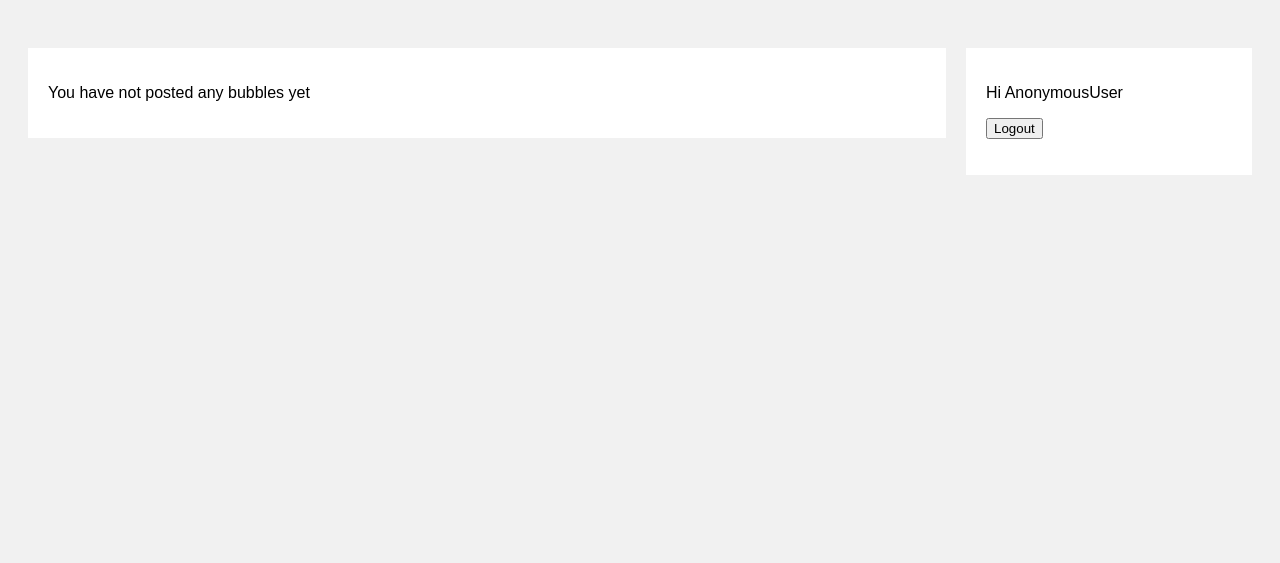
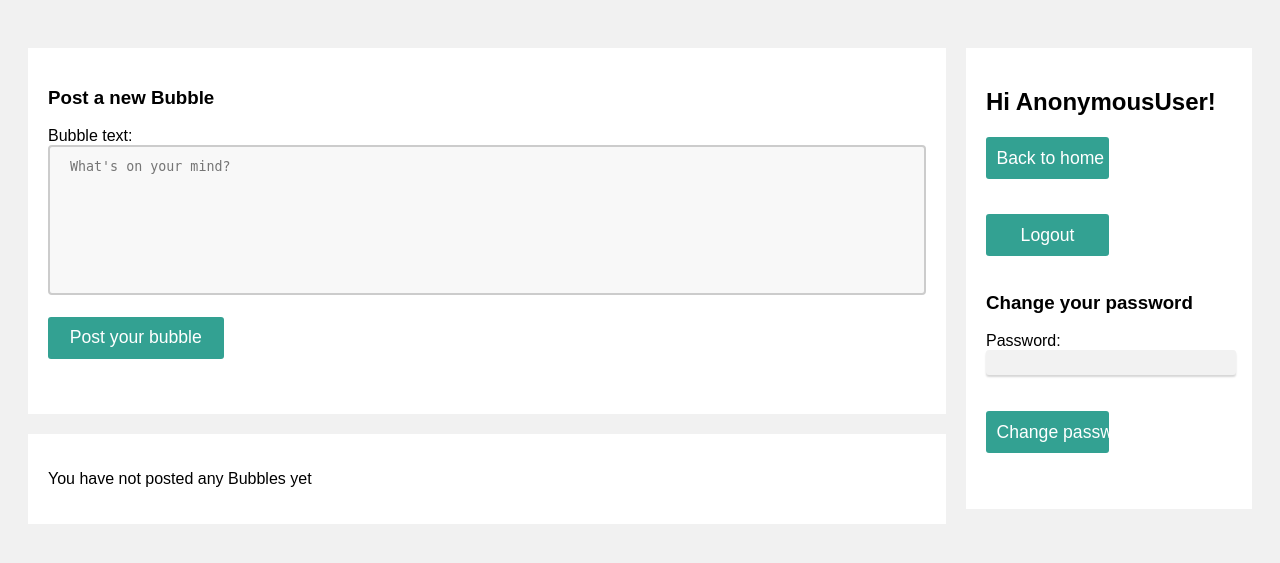
Before and after one commit to amalia53/cyber-security-project-I, a Django app: template csproject/bubbles/templates/bubbles/userpage.html in a window 1280 px wide. Shown: the top 563 px of the page. Run offline with Django 5.2, Linux system fonts and the light colour scheme; the template is opened without the code that fills it: values that come from a table or form of the project are taken from there, others are empty.

Commit message:
delete working

```diff
--- /dev/null
+++ b/csproject/bubbles/forms.py
@@ -0,0 +1,70 @@
+from django import forms
+from django.forms import ModelForm
+from .models import User, Bubble
+
+class RegistrationForm(ModelForm):
+
+    password = forms.CharField(widget = forms.PasswordInput)
+
+    class Meta:
+        model = User
+        fields = ['username', 'password']
+
+    def clean(self):
+        cleaned_data = super().clean()
+        username = cleaned_data.get('username')
+        password = cleaned_data.get('password')
+
+        if username and len(username) < 3:
+            self.add_error('username', 'Username should be at least 3 characters long.')
+
+        if User.objects.filter(username__iexact=username).exists():
+            self.add_error('username', 'Username already in use.')
+
+        if password and len(password) < 5:
+            self.add_error('password', 'Password should be at least 5 characters long.')
+
+        return cleaned_data
+
+class LoginForm(forms.Form):
+
+    username = forms.CharField()
+    password = forms.CharField(widget = forms.PasswordInput)
+
+    def clean(self):
+        cleaned_data = super().clean()
+        username = cleaned_data.get('username')
+        password = cleaned_data.get('password')
+
+        if not User.objects.filter(username__iexact=username).exists():
+            self.add_error('username', 'User not found')
+
+        if User.objects.filter(username=username).exists() and not User.objects.filter(username=username, password=password).exists():
+            self.add_error('password', 'Password incorrect')
+
+        return cleaned_data
+
+class ChangePwForm(ModelForm):
+
+    password = forms.CharField(widget = forms.PasswordInput)
+
+    class Meta:
+        model = User
+        fields = ['password']
+
+    def clean(self):
+        cleaned_data = super().clean()
+        password = cleaned_data.get('password')
+
+        if password and len(password) < 5:
+            self.add_error('password', 'Password should be at least 5 characters long.')
+
+class PostForm(ModelForm):
+
+    bubble_text = forms.CharField(widget=forms.Textarea(attrs={'rows':'5',
+                                                               'cols':'42',
+                                                               'placeholder':"What's on your mind?"}))
+
+    class Meta:
+        model = Bubble
+        fields = ['bubble_text']
--- a/csproject/bubbles/models.py
+++ b/csproject/bubbles/models.py
@@ -1,10 +1,9 @@
 from django.db import models
 
-from django.db import models
+from django import forms
 
 class User(models.Model):
     username = models.CharField(max_length=15)
-
     password = models.CharField(max_length=20)
     # Fix the invulnerability by hashing password in the database
     # password = models. hashed?
--- a/csproject/bubbles/templates/bubbles/userpage.html
+++ b/csproject/bubbles/templates/bubbles/userpage.html
@@ -9,7 +9,6 @@
         background: #f1f1f1;
     }
 
-    /* Header/Blog Title */
     .header {
         padding: 30px;
         font-size: 40px;
@@ -17,28 +16,100 @@
         background: white;
     }
 
-    /* Create two unequal columns that floats next to each other */
-    /* Left column */
     .leftcolumn {
         float: left;
         width: 75%;
     }
 
-    /* Right column */
     .rightcolumn {
         float: left;
         width: 25%;
         padding-left: 20px;
+
     }
 
-    /* Add a card effect for articles */
     .card {
         background-color: white;
         padding: 20px;
         margin-top: 20px;
     }
 
-    /* Clear floats after the columns */
+    input[type=text] {
+        border-radius: 3px;
+        background-color: #f2f2f2;
+        box-shadow: 0px 2px 2px #d6d6d6;
+        border: none;
+        padding: 2%;
+        margin-bottom: 15px;
+        width: 250px;
+        box-sizing: border-box;
+    }
+
+    .left_column_button {
+        margin-top: 1.2em;
+        margin-bottom: 2em;
+        display: block;
+        width: 20%;
+        background-color: #33A192;
+        color: white;
+        border: none;
+        padding: .6em;
+        font-weight: 500;
+        font-size: 1.1em;
+        border-radius: 3px;
+    }
+
+    .right_column_button {
+        margin-top: 1.2em;
+        margin-bottom: 2em;
+        display: block;
+        width: 50%;
+        background-color: #33A192;
+        color: white;
+        border: none;
+        padding: .6em;
+        font-weight: 500;
+        font-size: 1.1em;
+        border-radius: 3px;
+    }
+
+    .delete_button {
+        margin-top: 1.2em;
+        margin-bottom: 2em;
+        margin-left: 1100;
+        display: block;
+        width: 6%;
+        background-color: #a13333;
+        color: white;
+        border: none;
+        padding: .2em;
+        font-weight: 500;
+        font-size: 1.0em;
+        border-radius: 3px;
+    }
+
+    input[type=password] {
+        border-radius: 3px;
+        background-color: #f2f2f2;
+        box-shadow: 0px 2px 2px #d6d6d6;
+        border: none;
+        padding: 2%;
+        margin-bottom: 15px;
+        width: 250px;
+        box-sizing: border-box;
+    }
+
+    textarea {
+        width: 100%;
+        height: 150px;
+        padding: 12px 20px;
+        box-sizing: border-box;
+        border: 2px solid #ccc;
+        border-radius: 4px;
+        background-color: #f8f8f8;
+        resize: none;
+    }
+
     .row:after {
         content: "";
         display: table;
@@ -59,25 +130,49 @@
 
 <div class="row">
     <div class="leftcolumn">
+        <div class="card">
+            <h3>Post a new Bubble</h3>
+            <form action="{% url 'post' %}" method="POST">
+                {% csrf_token %}
+                {{ post_form.as_p }}
+                <!-- <textarea id="bubble_text" name="bubble_text" placeholder="What's on your mind?"></textarea> -->
+                <input class="left_column_button" type="submit" value="Post your bubble">
+            </form>
+        </div>
         {% if user_bubbles %}
         {% for bubble in user_bubbles %}
         <div class="card">
-            <h5>Published on {{ bubble.pub_time }} by {{ bubble.author }}</h5>
+            <h5>Published on {{ bubble.pub_time }} by {{ bubble.author }} </h5>
             <p>{{ bubble.bubble_text }}</p>
+            <form action="{% url 'delete_bubble' bubble_id=bubble.id %}">
+                {% csrf_token %}
+                <input class="delete_button" type="submit" value="Delete">
+            </form>
         </div>
         {% endfor %}
         {% else %}
         <div class="card">
-            <p>You have not posted any bubbles yet</p>
+            <p>You have not posted any Bubbles yet</p>
         </div>
         {% endif %}
     </div>
     <div class="rightcolumn">
         <div class="card">
-            <p>Hi {{ user }} </p>
+            <h2>Hi {{ user }}! </h2>
+            <form action="/">
+                <input class="right_column_button" type="submit" value="Back to home">
+            </form>
             <form action="{% url 'logout' %}" method="POST">
                 {% csrf_token %}
-                <input type="submit" value="Logout">
+                <input class="right_column_button" type="submit" value="Logout">
+            </form>
+            <h3>Change your password</h3>
+            <form action="{% url 'changepw' %}" method="POST">
+                {% csrf_token %}
+                {{ change_pw_form.as_p }}
+                <!-- <label for="pw">New password:</label><br>
+                <input type="password" id="newpw" name="newpw"><br> -->
+                <input class="right_column_button" type="submit" value="Change password">
             </form>
         </div>
     </div>
--- a/csproject/bubbles/urls.py
+++ b/csproject/bubbles/urls.py
@@ -8,6 +8,8 @@ urlpatterns = [
     path('login/', views.login, name='login'),
     path('logout/', views.logout, name='logout'),
     path('register/', views.register, name='register'),
-    path('<str:user_username>/userpage', views.userpage, name='userpage'),
+    path('userpage/<str:username>/', views.userpage, name='userpage'),
     path('post/', views.post, name='post'),
+    path('delete/<int:bubble_id>/', views.delete_bubble, name='delete_bubble'),
+    path('changepw/', views.changepw, name='changepw'),
 ]
```
Also changed, not shown: csproject/bubbles/templates/bubbles/index.html (+54 -21 lines), csproject/bubbles/templates/bubbles/register.html (+47 -12 lines), csproject/bubbles/views.py (+73 -30 lines).
